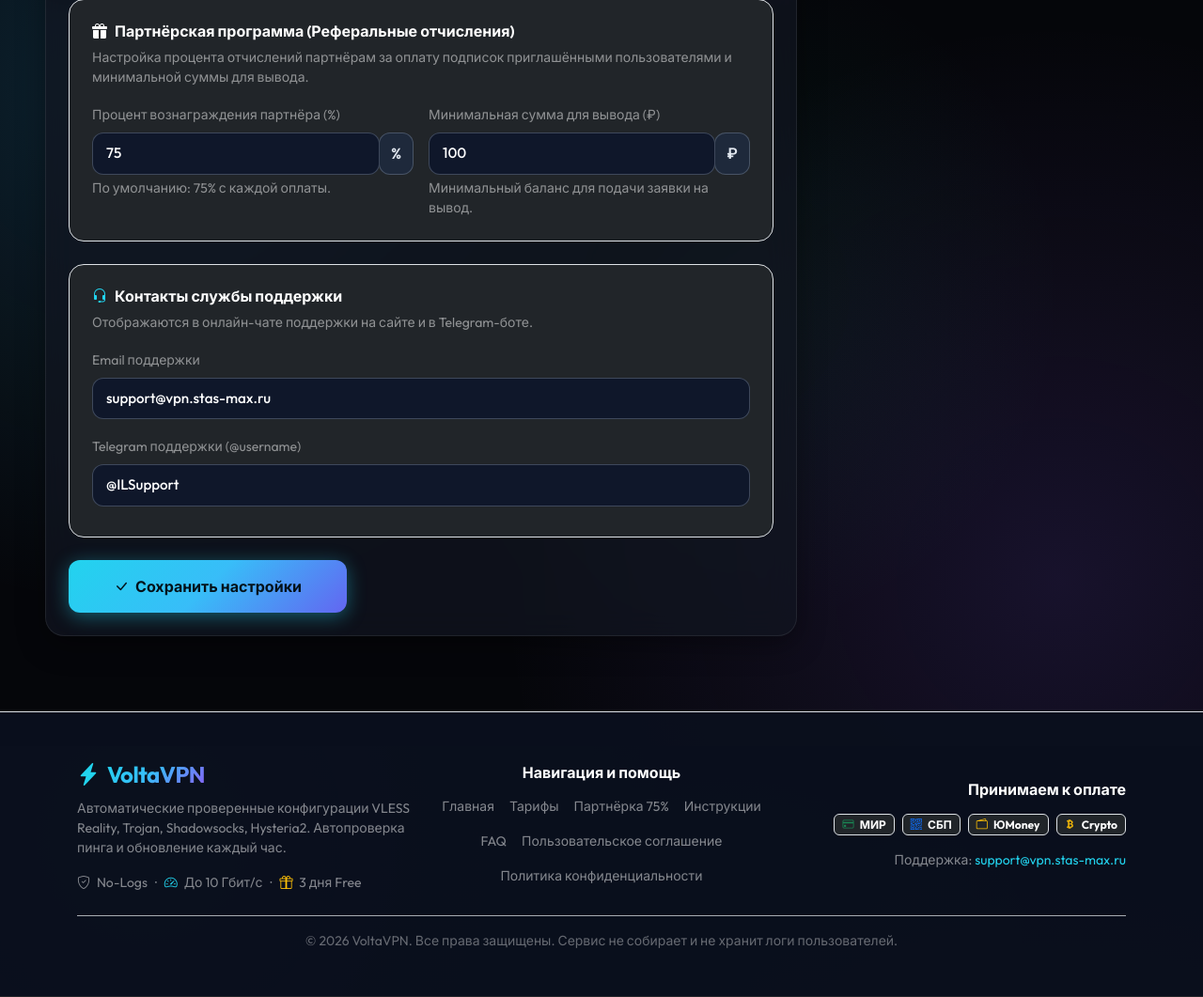
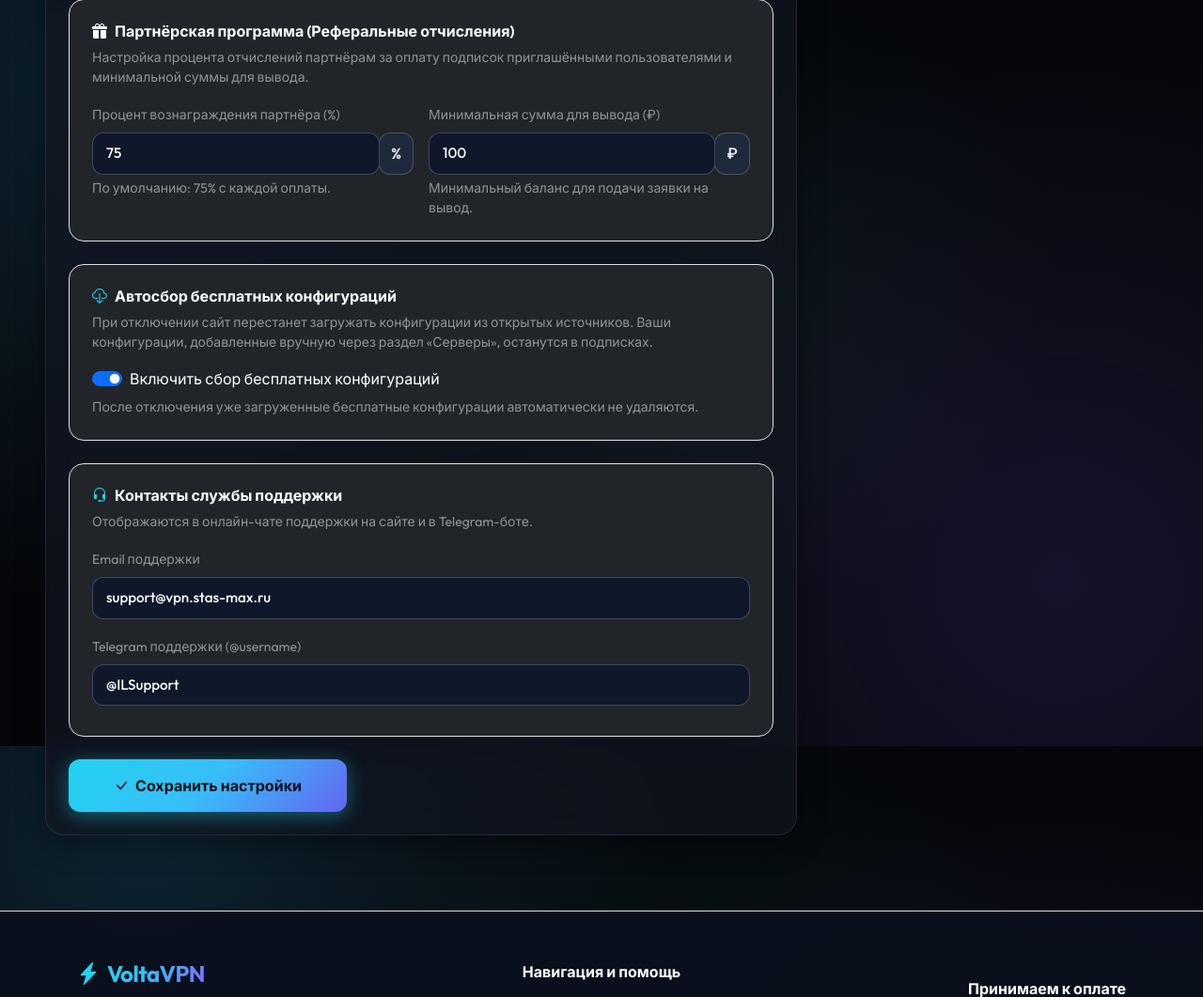
Before and after one commit to Doker420/VOLTAVPN, a Flask app: page /admin in a window 1280 px wide, after a click on "Настройки". Shown: the part 1606-2667 px from the top of the page at 94% size. Run offline with Flask 3, Linux system fonts and the light colour scheme; a user stored in the database is signed in; tables that the repository leaves empty hold one stand-in row (values such as "Sample post").

Commit message:
Add admin toggle for free config collection
Co-authored-by: arena-agent <297053741+arena-agent@users.noreply.github.com>

```diff
--- a/app/collector.py
+++ b/app/collector.py
@@ -772,11 +772,17 @@
 def collect_configs():
     """
     Collects candidates from remote sources, tests connectivity,
-    and updates the database.
+    and updates the database. The free-source collector can be disabled
+    from the admin panel while manually added configs remain available.
     """
     from flask import current_app
+    from app.models import AppSetting
 
     with current_app.app_context():
+        enabled = (AppSetting.get('FREE_CONFIG_COLLECTION_ENABLED', 'true') or 'true').strip().lower()
+        if enabled not in {'1', 'true', 'yes', 'on'}:
+            print('[Collector] Free config collection is disabled in admin settings')
+            return 0
         print(f"[Collector] Starting collection at {datetime.utcnow().isoformat()}...")
 
         candidates = {}
--- a/app/routes.py
+++ b/app/routes.py
@@ -1254,6 +1254,7 @@
         required_channel_url = AppSetting.get('REQUIRED_CHANNEL_URL') or current_app.config.get('REQUIRED_CHANNEL_URL', '')
         affiliate_commission_percent = AppSetting.get('AFFILIATE_COMMISSION_PERCENT') or current_app.config.get('AFFILIATE_COMMISSION_PERCENT', '75')
         min_withdrawal_amount = AppSetting.get('MIN_WITHDRAWAL_AMOUNT') or current_app.config.get('MIN_WITHDRAWAL_AMOUNT', '100')
+        free_config_collection_enabled = (AppSetting.get('FREE_CONFIG_COLLECTION_ENABLED', 'true') or 'true').strip().lower() in {'1', 'true', 'yes', 'on'}
 
         stats = {
             'total_users': total_users,
@@ -1289,6 +1290,7 @@
             support_contacts=support_contacts,
             required_channel=required_channel,
             required_channel_url=required_channel_url,
+            free_config_collection_enabled=free_config_collection_enabled,
             search_query=search_query,
         )
 
@@ -1563,6 +1565,7 @@
         required_channel_url = (request.form.get('required_channel_url') or '').strip()
         affiliate_commission_percent = (request.form.get('affiliate_commission_percent') or '75').strip()
         min_withdrawal_amount = (request.form.get('min_withdrawal_amount') or '100').strip()
+        free_config_collection_enabled = 'true' if request.form.get('free_config_collection_enabled') == 'on' else 'false'
 
         if webhook_url:
             AppSetting.set('WEBHOOK_URL', webhook_url, 'Публичный домен сервиса (https://...)')
@@ -1575,6 +1578,7 @@
         AppSetting.set('REQUIRED_CHANNEL_URL', required_channel_url, 'Ссылка на обязательный канал')
         AppSetting.set('AFFILIATE_COMMISSION_PERCENT', affiliate_commission_percent, 'Процент партнёрского вознаграждения (%)')
         AppSetting.set('MIN_WITHDRAWAL_AMOUNT', min_withdrawal_amount, 'Минимальная сумма для вывода (₽)')
+        AppSetting.set('FREE_CONFIG_COLLECTION_ENABLED', free_config_collection_enabled, 'Сбор бесплатных конфигураций из открытых источников')
 
         flash('Настройки успешно сохранены!', 'success')
         return redirect(url_for('admin_dashboard') + '#settings')
--- a/app/templates/admin.html
+++ b/app/templates/admin.html
@@ -892,6 +892,19 @@
                             </div>
                         </div>
 
+                        <!-- Free Config Collector Settings -->
+                        <div class="p-4 rounded-4 bg-dark border border-glass mb-4">
+                            <h6 class="fw-bold text-white mb-2"><i class="bi bi-cloud-download text-volt me-2"></i>Автосбор бесплатных конфигураций</h6>
+                            <p class="small text-white-50 mb-3">
+                                При отключении сайт перестанет загружать конфигурации из открытых источников. Ваши конфигурации, добавленные вручную через раздел «Серверы», останутся в подписках.
+                            </p>
+                            <div class="form-check form-switch">
+                                <input class="form-check-input" type="checkbox" role="switch" name="free_config_collection_enabled" id="freeConfigCollectionEnabled" {% if free_config_collection_enabled %}checked{% endif %}>
+                                <label class="form-check-label text-white" for="freeConfigCollectionEnabled">Включить сбор бесплатных конфигураций</label>
+                            </div>
+                            <div class="small text-white-50 mt-2">После отключения уже загруженные бесплатные конфигурации автоматически не удаляются.</div>
+                        </div>
+
                         <!-- Support Contacts Settings -->
                         <div class="p-4 rounded-4 bg-dark border border-glass mb-4">
                             <h6 class="fw-bold text-white mb-2"><i class="bi bi-headset text-volt me-2"></i>Контакты службы поддержки</h6>
```
